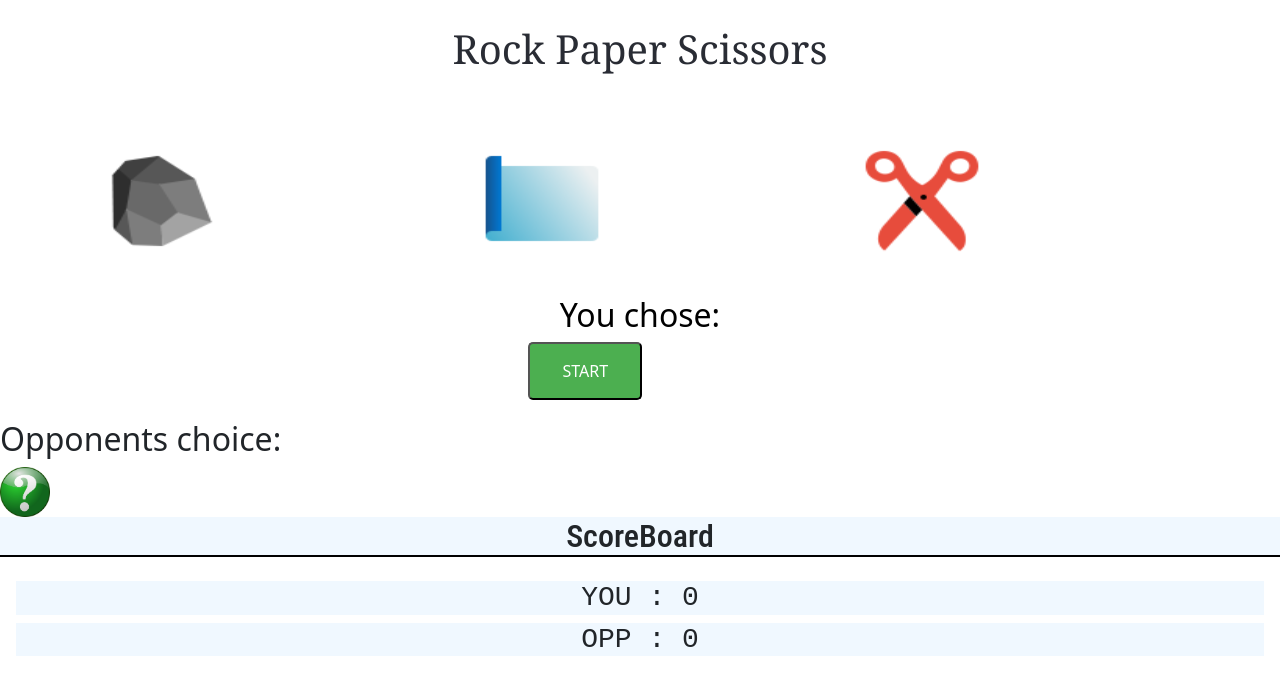
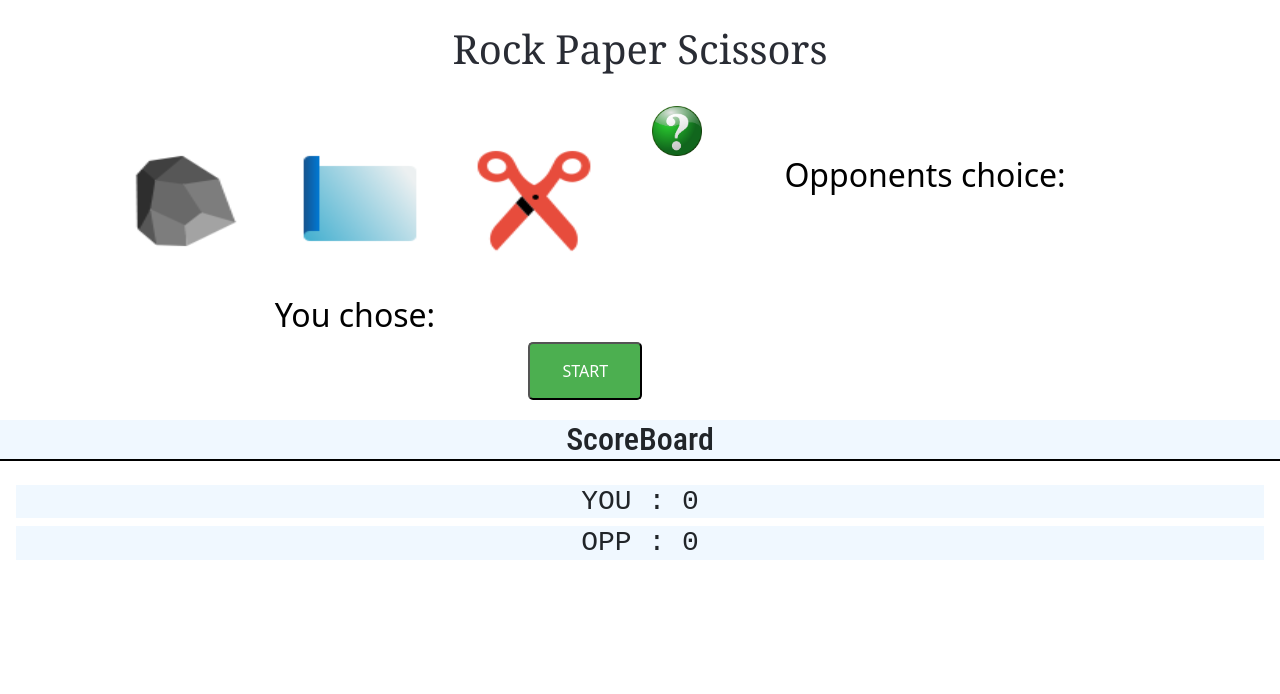
Before and after one commit to TDL2627/Rock-paper-vue, a Vue app: page /#/ in a window 1280 px wide. Shown: the top 694 px of the page. Built offline with nearby package versions, Linux system fonts and the light colour scheme.

Commit message:
layout update

```diff
--- a/src/views/Home.vue
+++ b/src/views/Home.vue
@@ -3,21 +3,30 @@
  <div class="header-container">
         <h1>Rock Paper Scissors</h1>
       </div>
+ <div class="container">
+   <div class="row">
+     <div class="col-lg-6">
+ <div id="p-choice">
+      <Player v-on:getChoice="updatePlayerChoice($event)" v-bind:choice="player_choice" />
+      <h2 style="color:black; text-align:center">You chose: {{player_choice}}</h2>
+    </div>
+     </div>
+     <div class="col-lg-6">
+ <div id="o-choice">
+      <img type="button" class="quest" v-if="!opponent_choice" src="../assets/quest.png" />
+      <img class="opponent_img" type="button" v-if="!!opponent_choice" :src="require('../assets/'+ImgSrc())" />
+      <h2 style="color:black; text-align:center">Opponents choice: {{opponent_choice}}</h2>
+    </div>
+     </div>
+   </div>
+ </div>
+
+
+      <!-- Game -->
 
 
 
-      <!-- Game -->
-    <div id="p-choice">
-      <Player v-on:getChoice="updatePlayerChoice($event)" v-bind:choice="player_choice" />
-      <h2 style="color:black; text-align:center">You chose: {{player_choice}}</h2>
-    </div>
-    <div id="o-choice">
-
-      <Opponent @click="play" v-on:getChoice="updateOpponentScore($event)" v-bind:choice="opponent_choice"/>
-        <h2>Opponents choice: {{opponent_choice}}</h2>
-      <img type="button" class="quest" v-if="!opponent_choice" src="../assets/quest.png" />
-      <img class="opponent_img" type="button" v-if="!!opponent_choice" :src="require('../assets/'+ImgSrc())" />
-    </div>
+          <Opponent @click="play" v-on:getChoice="updateOpponentScore($event)" v-bind:choice="opponent_choice"/>
     <h1 class="winner" v-if="winner">
       {{ winner }}
     </h1>
@@ -86,7 +95,7 @@ export default {
           this.opponent_score++;
           this.winner = "Opponent won :(";
     } else if (player_choice === "") {
-      alert("You have to select your choise!")
+      alert("You have to select your choice!")
     }
     else {
       this.player_score++;
```
